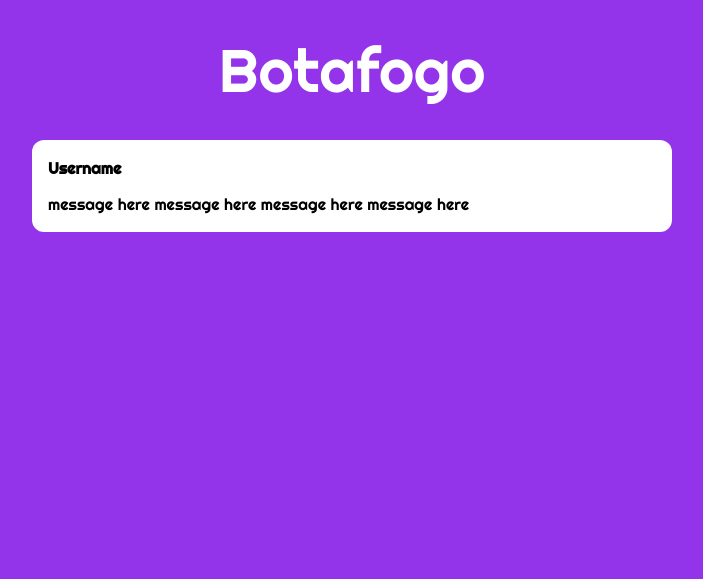
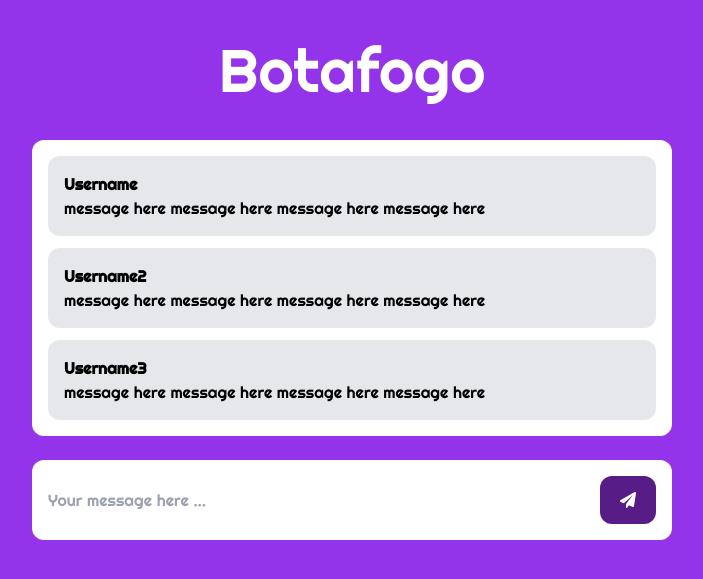
Before and after one commit to Reis567/chat-django, a Django app: a page that uses djangochatproject/core/templates/core/base.html in a window 1280 px wide. Shown: the part 76-655 px from the top of the page, without its empty margins (288-991 px from the left). Run offline with Django 4.2, Linux system fonts and the light colour scheme; a user stored in the database is signed in; data comes from the database, SQL or seed files in the repository; some libraries are stand-ins or nearby versions.

Commit message:
form to send messages

```diff
--- a/djangochatproject/core/templates/core/base.html
+++ b/djangochatproject/core/templates/core/base.html
@@ -7,6 +7,7 @@
     <link rel="preconnect" href="https://fonts.googleapis.com">
     <link rel="preconnect" href="https://fonts.gstatic.com" crossorigin>
     <link href="https://fonts.googleapis.com/css2?family=Righteous&display=swap" rel="stylesheet">
+    <link rel="stylesheet" href="https://cdnjs.cloudflare.com/ajax/libs/font-awesome/6.0.0/css/all.min.css">
     <script src="https://cdn.tailwindcss.com"></script>
 </head>
 <body style="font-family: 'Righteous', sans-serif;" class="bg-purple-600">
--- a/djangochatproject/rooms/templates/rooms/room.html
+++ b/djangochatproject/rooms/templates/rooms/room.html
@@ -9,9 +9,29 @@
 
 <div class="lg:w-2/4 mx-4 lg:mx-auto p-4 bg-white rounded-xl">
     <div class="chat-messages space-y-3" id="chat-messages">
-        <p class="font-semibold">Username</p>
-        <p>message here message here message here message here </p>
+        <div class="p-4 bg-gray-200 rounded-xl">
+            <p class="font-semibold">Username</p>
+            <p>message here message here message here message here </p>
+        </div>
+        <div class="p-4 bg-gray-200 rounded-xl">
+            <p class="font-semibold">Username2</p>
+            <p>message here message here message here message here </p>
+        </div>
+        <div class="p-4 bg-gray-200 rounded-xl">
+            <p class="font-semibold">Username3</p>
+            <p>message here message here message here message here </p>
+        </div>
+
     </div>
 </div>
 
+<div class="lg:w-2/4 mt-6 mx-4 lg:mx-auto p-4 bg-white rounded-xl">
+    <form action="." method="post" class="flex">
+        {% csrf_token %}
+        <input type="text" name="content" class="focus:outline-none focus:ring-0 flex-1 mr-3" placeholder="Your message here ..." id="chjat-message-input">
+        <button class="px-5 py-3 rounded-xl text-white hover:text-purple-900 transition easy-in-out duration-500 bg-purple-900 hover:bg-purple-300">
+            <i class="fa-solid fa-paper-plane"></i>
+        </button>
+    </form>
+</div>
 {% endblock content %}
```
